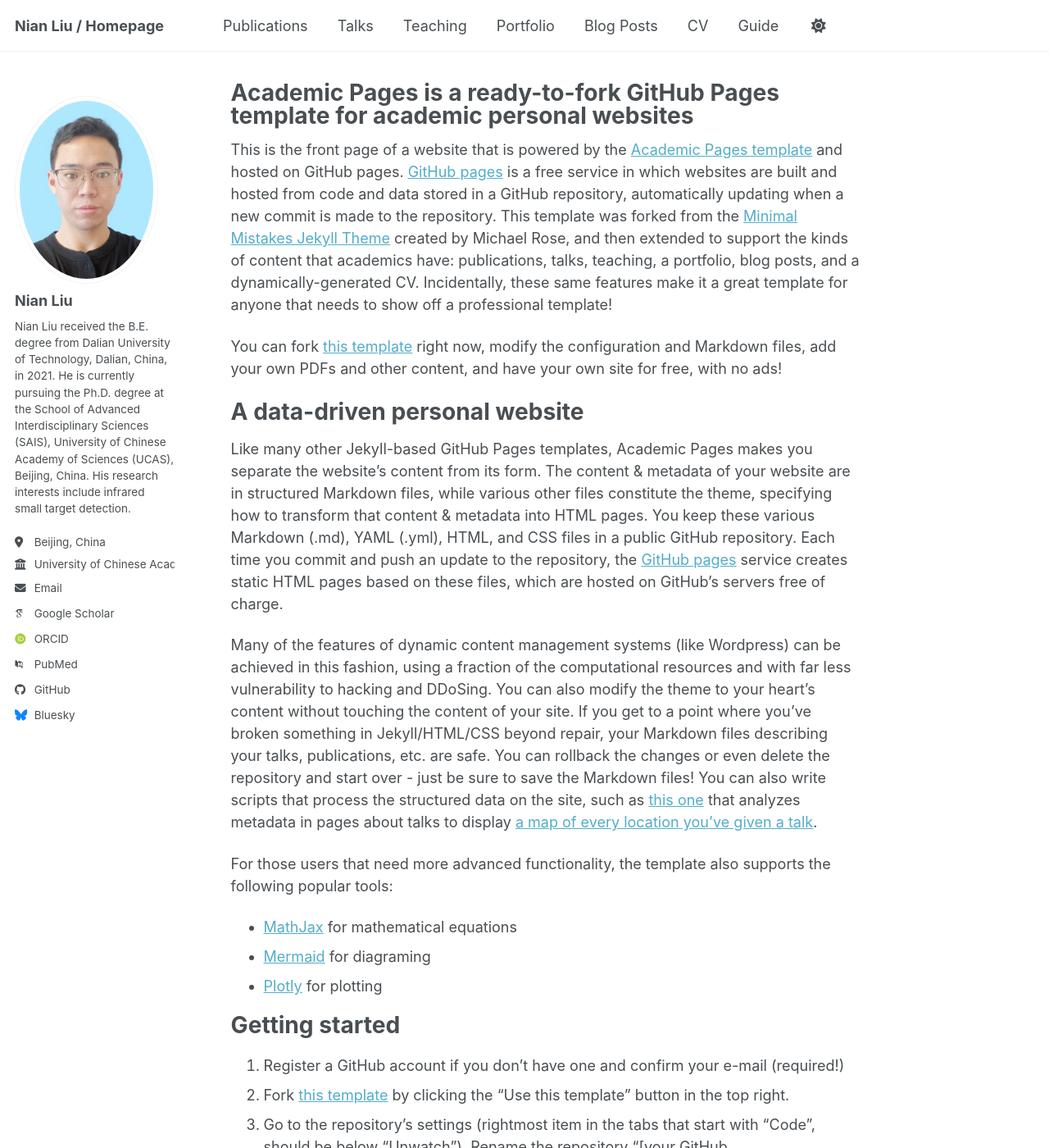
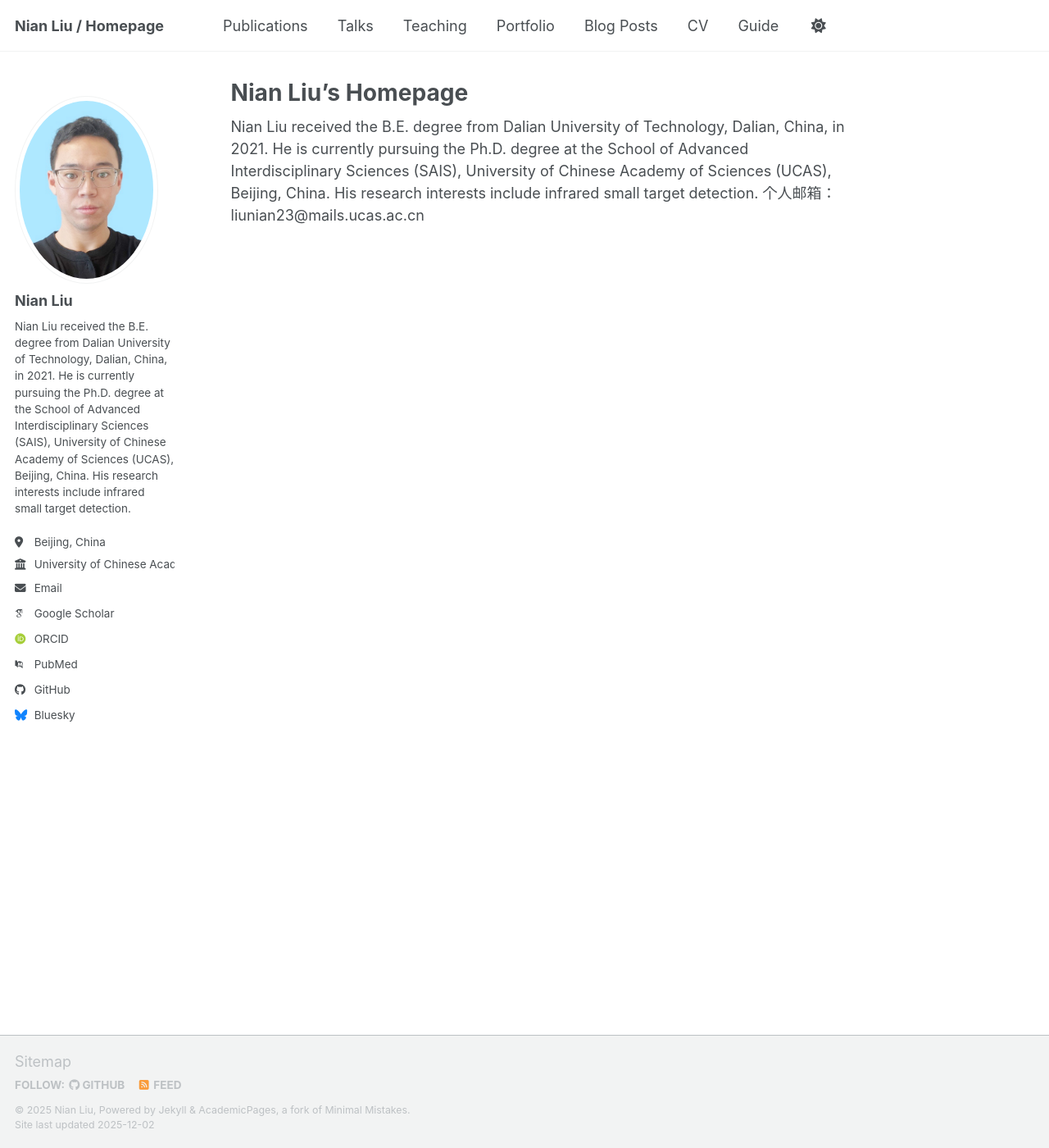
Before and after one commit to EricLiuUCAS/EricLiuUCAS.github.io, a Jekyll site: the page built from _pages/about.md, in a window 1280 px wide and 1400 px high. Shown: the whole window at 82% size. Built offline with Jekyll 4.4.1, drawn with Linux system fonts in a browser that asks for light colours; some web fonts are replaced; a script bundle is joined from its source files by our own code; library files that are not in the unit come from our copies; some of the changed text lies outside the part shown.

Commit message:
Update about page content

```diff
--- a/_pages/about.md
+++ b/_pages/about.md
@@ -1,12 +1,13 @@
 ---
 permalink: /
-title: "Academic Pages is a ready-to-fork GitHub Pages template for academic personal websites"
+title: "Nian Liu's Homepage"
 author_profile: true
 redirect_from:
   - /about/
   - /about.html
 ---
 
+<!--
 This is the front page of a website that is powered by the [Academic Pages template](https://github.com/academicpages/academicpages.github.io) and hosted on GitHub pages. [GitHub pages](https://pages.github.com) is a free service in which websites are built and hosted from code and data stored in a GitHub repository, automatically updating when a new commit is made to the repository. This template was forked from the [Minimal Mistakes Jekyll Theme](https://mmistakes.github.io/minimal-mistakes/) created by Michael Rose, and then extended to support the kinds of content that academics have: publications, talks, teaching, a portfolio, blog posts, and a dynamically-generated CV. Incidentally, these same features make it a great template for anyone that needs to show off a professional template!
 
  You can fork [this template](https://github.com/academicpages/academicpages.github.io) right now, modify the configuration and Markdown files, add your own PDFs and other content, and have your own site for free, with no ads!
@@ -54,3 +55,6 @@
 For more info
 ------
 More info about configuring Academic Pages can be found in [the guide](https://academicpages.github.io/markdown/), the [growing wiki](https://github.com/academicpages/academicpages.github.io/wiki), and you can always [ask a question on GitHub](https://github.com/academicpages/academicpages.github.io/discussions). The [guides for the Minimal Mistakes theme](https://mmistakes.github.io/minimal-mistakes/docs/configuration/) (which this theme was forked from) might also be helpful.
+-->
+
+Nian Liu received the B.E. degree from Dalian University of Technology, Dalian, China, in 2021. He is currently pursuing the Ph.D. degree at the School of Advanced Interdisciplinary Sciences (SAIS), University of Chinese Academy of Sciences (UCAS), Beijing, China. His research interests include infrared small target detection. 个人邮箱：liunian23@mails.ucas.ac.cn
```
